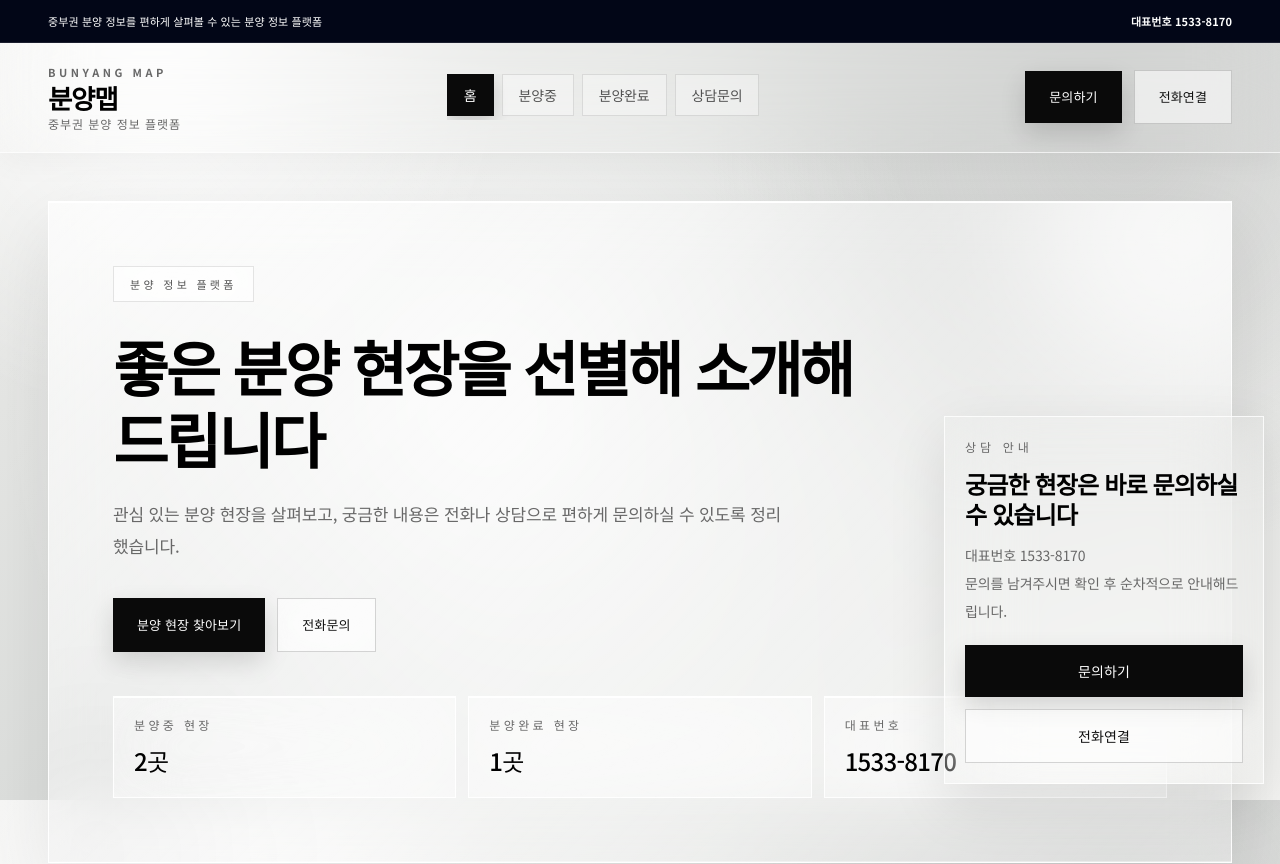
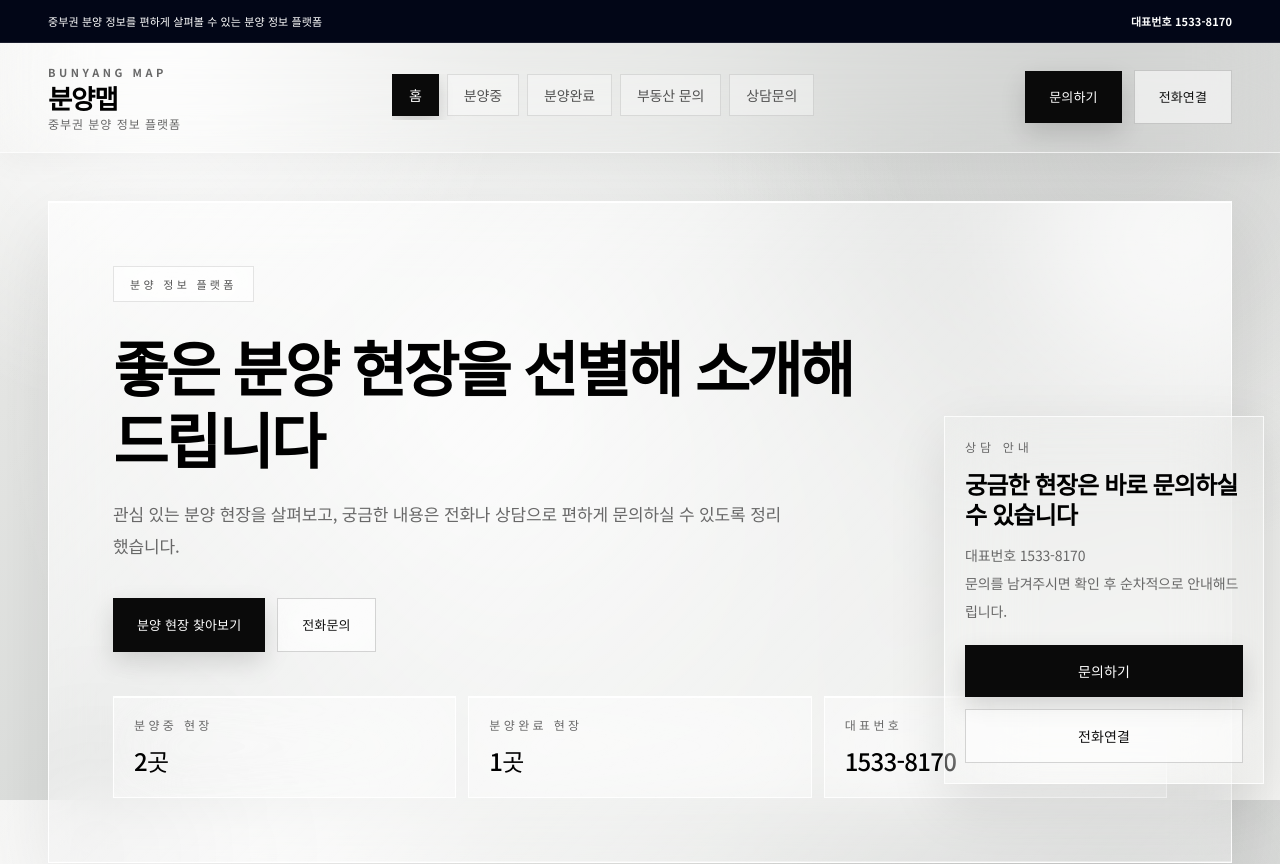
Before and after one commit to gj5x8v8xrv-a11y/qnsdid, a Next.js app: page / in a window 1280 px wide. Shown: the top 864 px of the page. Built offline with nearby package versions, Linux system fonts and the light colour scheme; no server answers.

Commit message:
Add real estate inquiry navigation link

```diff
--- a/src/components/site/site-header.tsx
+++ b/src/components/site/site-header.tsx
@@ -4,7 +4,12 @@ import { usePathname } from "next/navigation";
 import Link from "next/link";
 
 import type { HomePageSettings } from "@/lib/types";
-import { getSiteConfig, getSiteNavItems, NAVER_INQUIRY_URL } from "@/lib/utils";
+import {
+  getSiteConfig,
+  getSiteNavItems,
+  NAVER_INQUIRY_URL,
+  REAL_ESTATE_INQUIRY_URL
+} from "@/lib/utils";
 
 export function SiteHeader({
   settings
@@ -15,6 +20,15 @@ export function SiteHeader({
   const site = getSiteConfig();
   const phoneHref = `tel:${site.companyPhone.replace(/[^+\d]/g, "")}`;
   const navItems = getSiteNavItems(settings);
+  const headerNavItems = [
+    ...navItems.slice(0, 3),
+    {
+      href: REAL_ESTATE_INQUIRY_URL,
+      label: "부동산 문의",
+      external: true
+    },
+    ...navItems.slice(3)
+  ];
 
   return (
     <header className="sticky top-0 z-50 border-b border-white/70 bg-white/68 shadow-[0_8px_30px_rgba(0,0,0,0.045)] backdrop-blur-2xl">
@@ -43,9 +57,11 @@ export function SiteHeader({
         </Link>
 
         <nav aria-label="주요 메뉴" className="flex min-w-0 flex-1 items-center justify-start gap-1.5 overflow-x-auto sm:gap-2 sm:pb-1 lg:flex-none">
-          {navItems.map((item) => {
+          {headerNavItems.map((item) => {
             const isActive =
-              item.href === "/"
+              "external" in item && item.external
+                ? false
+                : item.href === "/"
                 ? pathname === "/"
                 : item.href === "/projects"
                   ? pathname === "/projects" || pathname.startsWith("/projects/")
@@ -60,6 +76,8 @@ export function SiteHeader({
                 }`}
                 href={item.href}
                 key={item.href}
+                rel={"external" in item && item.external ? "noreferrer" : undefined}
+                target={"external" in item && item.external ? "_blank" : undefined}
               >
                 {item.label}
               </Link>
--- a/src/lib/utils.ts
+++ b/src/lib/utils.ts
@@ -2,6 +2,8 @@ import { SITE_NAV_ITEMS } from "@/lib/constants";
 import type { HomePageSettings, InquiryStatus, Project, ProjectStatus, SiteConfig } from "@/lib/types";
 
 export const NAVER_INQUIRY_URL = "https://naver.me/FLEH4exx";
+export const REAL_ESTATE_INQUIRY_URL =
+  process.env.NEXT_PUBLIC_REAL_ESTATE_INQUIRY_URL || NAVER_INQUIRY_URL;
 
 type SupabaseConfigIssue =
   | "missing-url"
```
